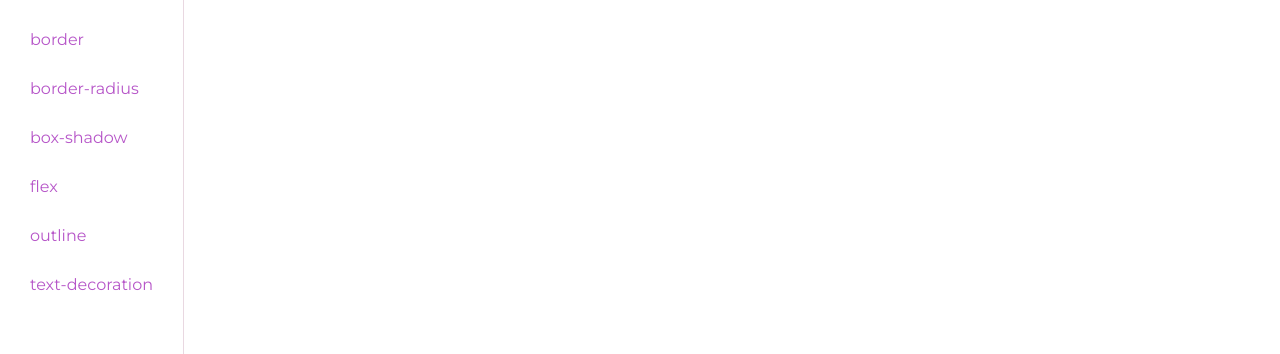
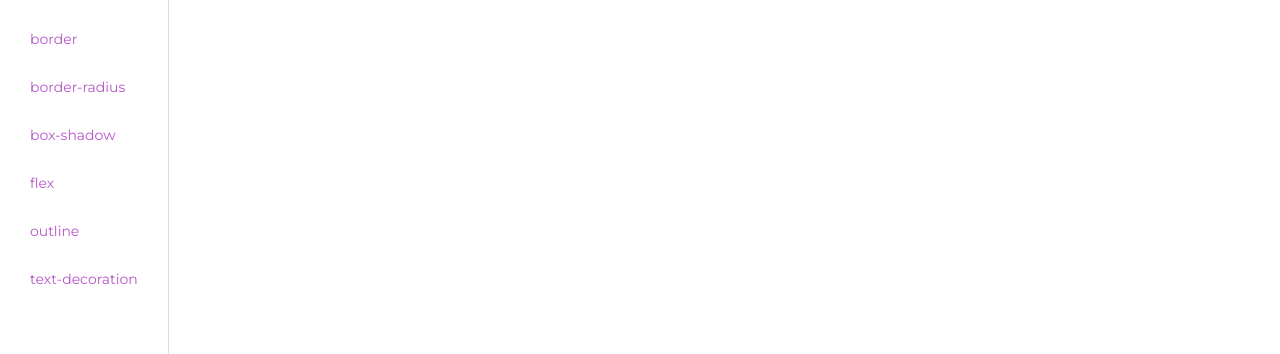
Before and after one commit to SaConway/css-playground, a Vue app: page / in a window 1280 px wide. Shown: the top 354 px of the page. Built offline with nearby package versions, Linux system fonts and the light colour scheme.

Commit message:
typography

```diff
--- a/src/components/BaseInput.vue
+++ b/src/components/BaseInput.vue
@@ -63,7 +63,7 @@ export default {
 
 <style lang="scss" scoped>
 .label {
-  font-size: var(--fs-300);
+  font-size: var(--fs-400);
 }
 
 .options {
@@ -79,6 +79,7 @@ export default {
   border: 1px solid var(--clr-accent);
   border-radius: var(--border-radius);
   padding: 1rem 2rem;
+  font-size: var(--fs-300);
   transition: var(--transition-duration) var(--transition-timing-function);
 
   &:active {
@@ -115,5 +116,6 @@ export default {
   width: 100%;
   height: 100%;
   border-radius: var(--border-radius);
+  font-size: var(--fs-300);
 }
 </style>
--- a/src/components/SideBar.vue
+++ b/src/components/SideBar.vue
@@ -40,7 +40,7 @@ export default {
   text-decoration: none;
   padding: 1rem;
   display: block;
-  font-size: var(--fs-400);
+  font-size: var(--fs-300);
 
   &:not(.router-link-active) {
     @include hover;
```
